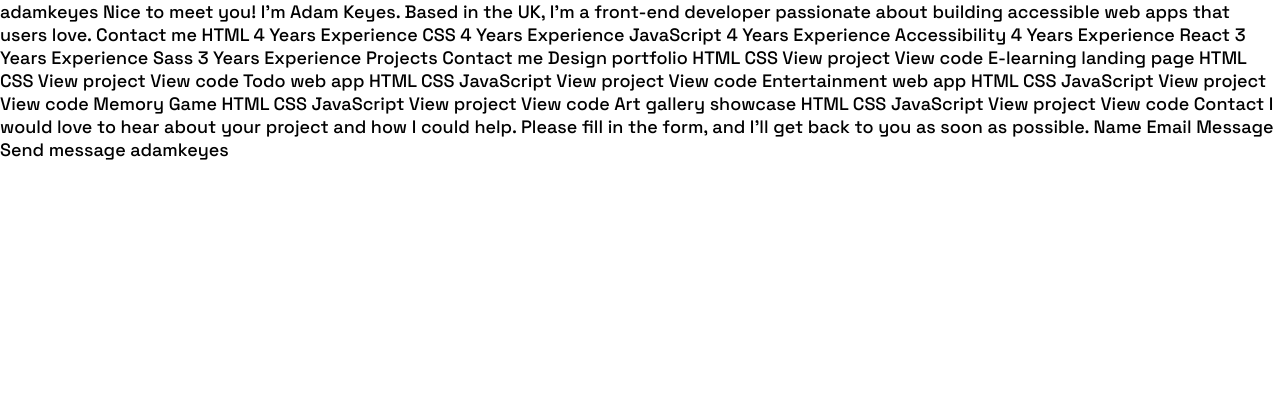
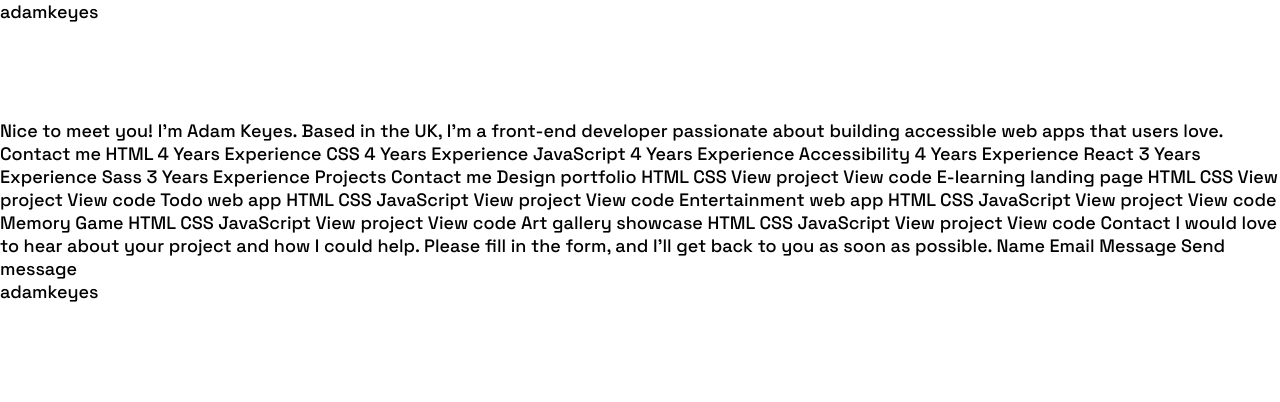
Before and after one commit to kdubrovsky/fe-single-page-developer-portfolio, a website built with Vite: page index.html in a window 1280 px wide. Built offline with nearby package versions, Linux system fonts and the light colour scheme; files whose address does not match are found by name.

Commit message:
Add header and footer html markup

```diff
--- a/index.html
+++ b/index.html
@@ -14,8 +14,34 @@
 </head>
 
 <body>
-    adamkeyes
-
+    <header class="header">
+        <div class="container">
+            <p class="logo">adamkeyes</>
+        </div>
+        <div class="social-links">
+            <a href="#" class="social-links__link" title="Github">
+                <svg height="24" width="24">
+                    <use xlink:href="/spritemap.svg#icon-github"></use>
+                </svg>
+            </a>
+            <a href="#" class="social-links__link" title="Frontend Mentor">
+                <svg height="24" width="24">
+                    <use xlink:href="/spritemap.svg#icon-frontend-mentor"></use>
+                </svg>
+            </a>
+            <a href="#" class="social-links__link" title="LinkedIn">
+                <svg height="24" width="24">
+                    <use xlink:href="/spritemap.svg#icon-linkedin"></use>
+                </svg>
+            </a>
+            <a href="#" class="social-links__link" title="Twitter">
+                <svg height="24" width="24">
+                    <use xlink:href="/spritemap.svg#icon-twitter"></use>
+                </svg>
+            </a>
+        </div>
+    </header>
+    <main>
         Nice to meet you! I'm Adam Keyes.
 
         Based in the UK, I'm a front-end developer passionate about
@@ -85,8 +111,34 @@
         Message
 
         Send message
-
-    adamkeyes
+    </main>
+    <footer class="footer">
+        <div class="container">
+            <p class="logo">adamkeyes</>
+        </div>
+        <div class="social-links">
+            <a href="#" class="social-links__link" title="Github">
+                <svg height="24" width="24">
+                    <use xlink:href="/spritemap.svg#icon-github"></use>
+                </svg>
+            </a>
+            <a href="#" class="social-links__link" title="Frontend Mentor">
+                <svg height="24" width="24">
+                    <use xlink:href="/spritemap.svg#icon-frontend-mentor"></use>
+                </svg>
+            </a>
+            <a href="#" class="social-links__link" title="LinkedIn">
+                <svg height="24" width="24">
+                    <use xlink:href="/spritemap.svg#icon-linkedin"></use>
+                </svg>
+            </a>
+            <a href="#" class="social-links__link" title="Twitter">
+                <svg height="24" width="24">
+                    <use xlink:href="/spritemap.svg#icon-twitter"></use>
+                </svg>
+            </a>
+        </div>
+    </footer>
 </body>
 
 </html>
```
Lines whose indentation alone changed are shown as unchanged.
